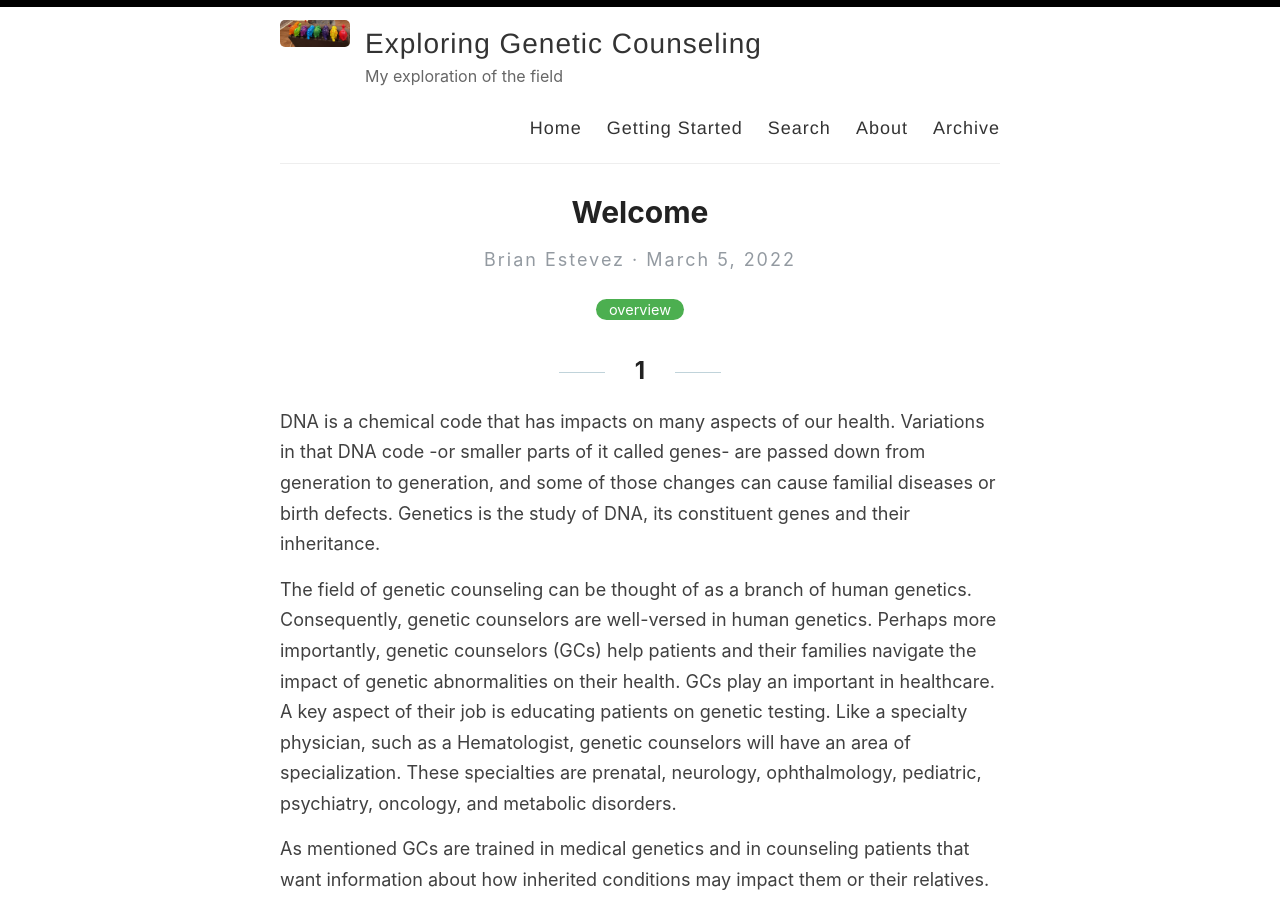
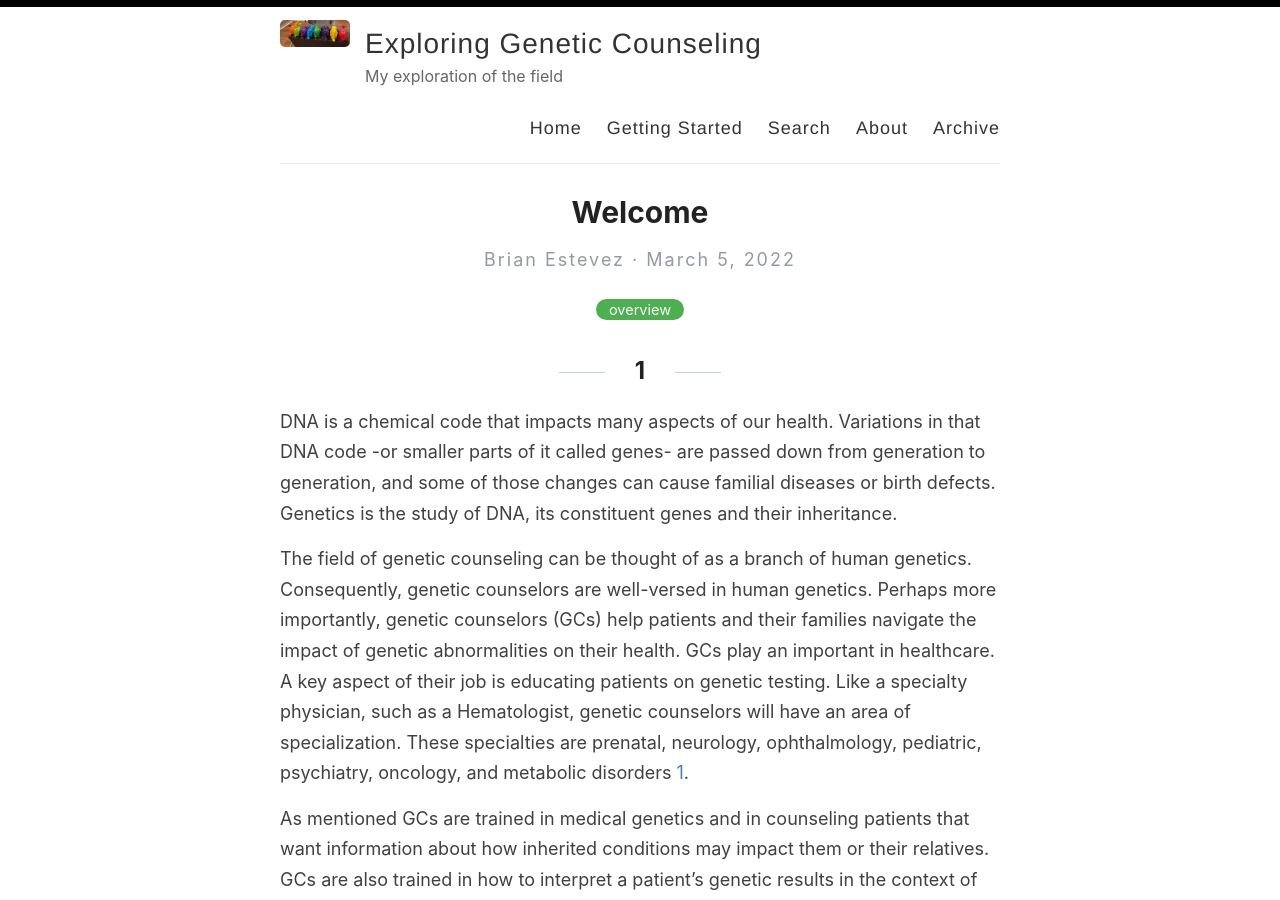
Before and after one commit to estevezb/Exploring-Genetic-Counseling, a Jekyll site: the page built from _posts/2022-03-05-Hello-World.md, in a window 1280 px wide and 900 px high. Built offline with Jekyll 4.4.1, drawn with Linux system fonts in a browser that asks for light colours.

Commit message:
Update 2022-03-05-Hello-World.md

```diff
--- a/_posts/2022-03-05-Hello-World.md
+++ b/_posts/2022-03-05-Hello-World.md
@@ -7,12 +7,14 @@ category: overview
 
 1
 ------
-DNA is a chemical code that has impacts on many aspects of our health. Variations in that DNA code -or smaller parts of it called genes- are passed down from generation to generation, and some of those changes can cause familial diseases or birth defects.  Genetics is the study of DNA, its constituent genes and their inheritance.
+DNA is a chemical code that impacts many aspects of our health. Variations in that DNA code -or smaller parts of it called genes- are passed down from generation to generation, and some of those changes can cause familial diseases or birth defects.  Genetics is the study of DNA, its constituent genes and their inheritance.
 
-The field of genetic counseling can be thought of as a branch of human genetics. Consequently, genetic counselors are well-versed in human genetics. Perhaps more importantly, genetic counselors (GCs) help patients and their families navigate the impact of genetic abnormalities on their health. GCs play an important in healthcare. A key aspect of their job is educating patients on genetic testing. Like a specialty physician, such as a Hematologist, genetic counselors will have an area of specialization. These specialties are prenatal, neurology, ophthalmology, pediatric, psychiatry, oncology, and metabolic disorders.
+The field of genetic counseling can be thought of as a branch of human genetics. Consequently, genetic counselors are well-versed in human genetics. Perhaps more importantly, genetic counselors (GCs) help patients and their families navigate the impact of genetic abnormalities on their health. GCs play an important in healthcare. A key aspect of their job is educating patients on genetic testing. Like a specialty physician, such as a Hematologist, genetic counselors will have an area of specialization. These specialties are prenatal, neurology, ophthalmology, pediatric, psychiatry, oncology, and metabolic disorders [1].
 
 As mentioned GCs are trained in medical genetics and in counseling patients that want information about how inherited conditions may impact them or their relatives. GCs are also trained in how to interpret a patient’s genetic results in the context of their family history. Because they are also trained counselors, GCs also provide emotional support that helps patients making tough decisions and serve as source of information that can assist patients navigating their healthcare.
 
 A patient may be referred to a GC by their physician to discuss family history and genetic risks. The referral to the GC can be before or after genetic testing is performed. GCs will educate patients on their genetic risk for certain diseases and potential for birth defects, when to seek out genetic testing and what the results mean for the patient and their family. As the names implies, genetic testing is a test that looks for disease-causing changes in genes or DNA.  Blood, cheek swabs or saliva can be used to extract patient DNA that is needed for genetic tests.
 
 GCs can have other jobs outside of educating and interacting with patients, including research, academia, industry, marketing. GCs can work in university settings, private and public hospitals, diagnostic laboratories, and in physician offices.
+
+[1]: https://www.nsgc.org/About/About-Genetic-Counselors
```
